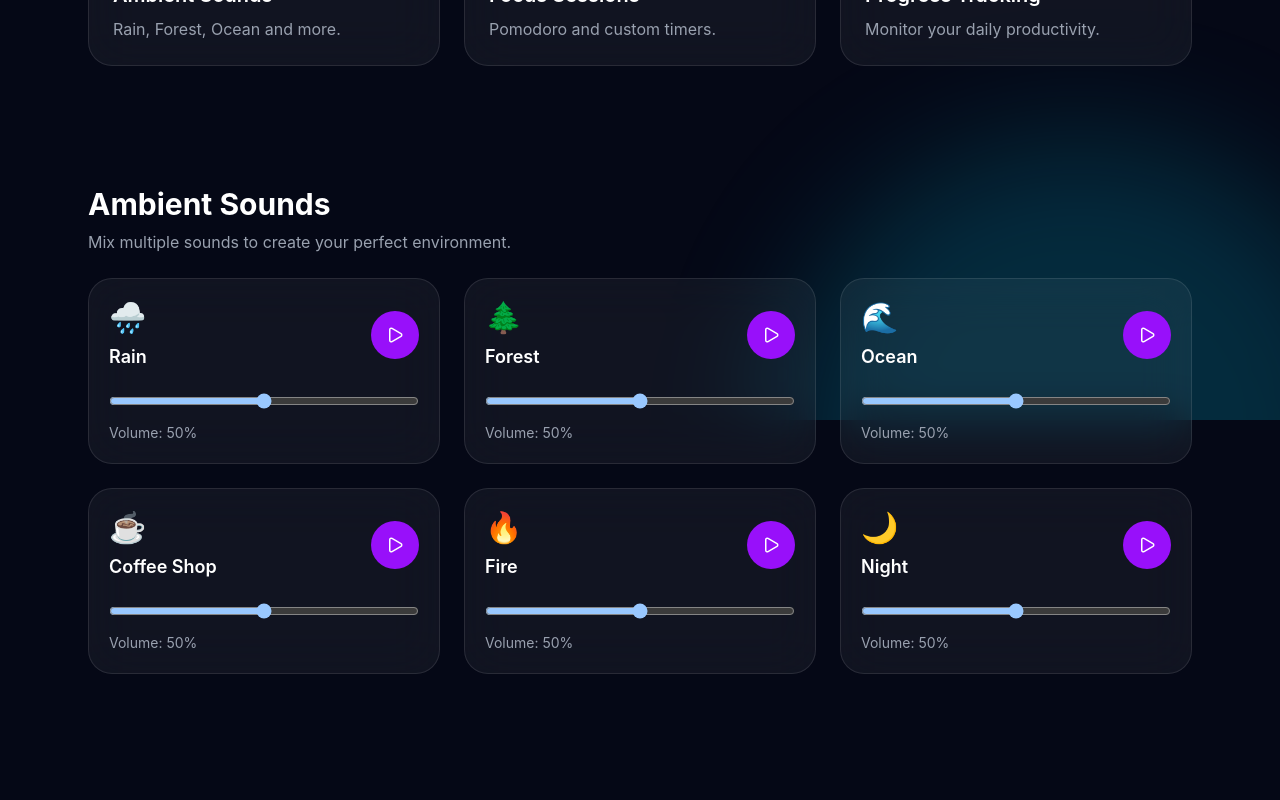
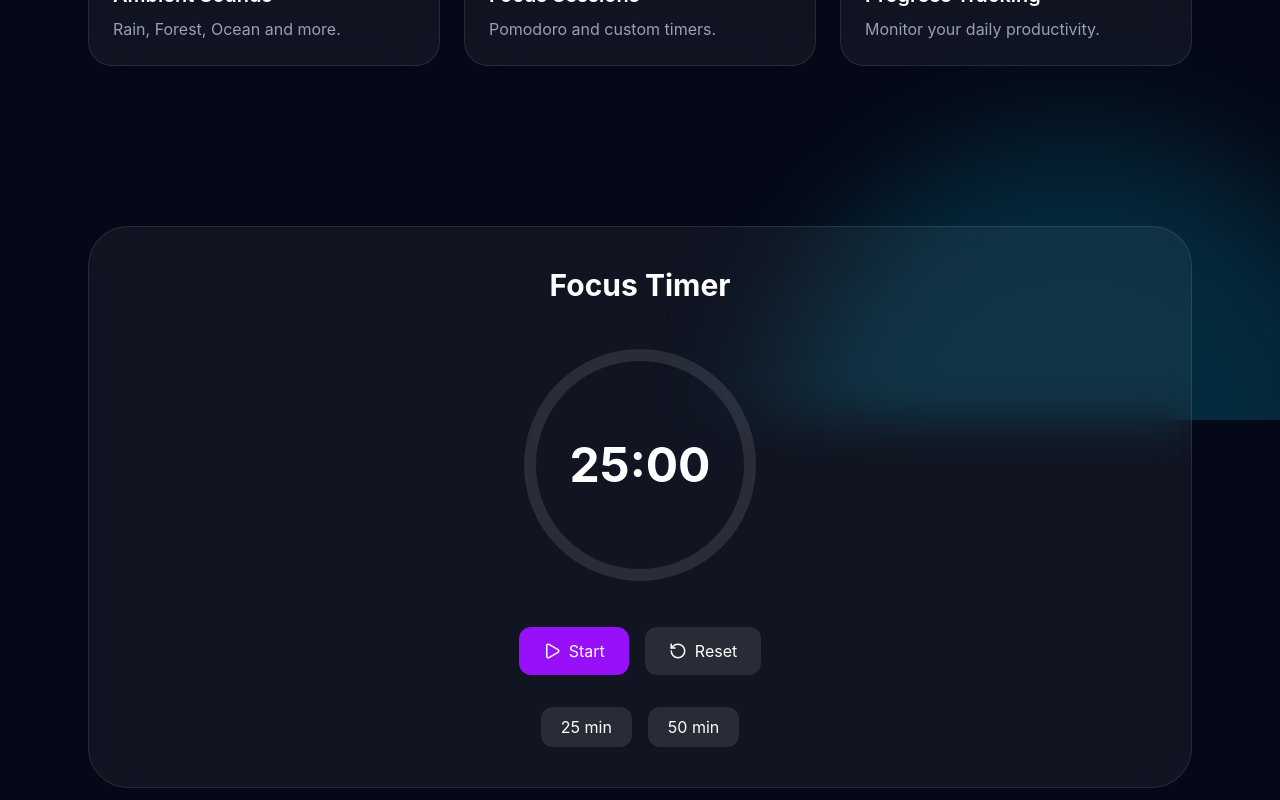
Before and after one commit to djabranemmd/ambient-focus-app, a React (Vite) app: page / in a window 1280 px wide. Shown: the part 380-1180 px from the top of the page. Before the commit the page ends 1134 px from the top, so only its background shows below. Built offline with nearby package versions, Linux system fonts and the light colour scheme.

Commit message:
Add focus timer system

```diff
--- a/src/components/timer/FocusTimer.jsx
+++ b/src/components/timer/FocusTimer.jsx
@@ -0,0 +1,255 @@
+import { useEffect, useState } from "react";
+import { Play, Pause, RotateCcw } from "lucide-react";
+
+const TWENTY_FIVE = 25 * 60;
+const FIFTY = 50 * 60;
+
+function FocusTimer() {
+  const [duration, setDuration] =
+    useState(TWENTY_FIVE);
+
+  const [timeLeft, setTimeLeft] =
+    useState(TWENTY_FIVE);
+
+  const [isRunning, setIsRunning] =
+    useState(false);
+
+  useEffect(() => {
+    let interval;
+
+    if (isRunning && timeLeft > 0) {
+      interval = setInterval(() => {
+        setTimeLeft(
+          (prev) => prev - 1
+        );
+      }, 1000);
+    }
+
+    if (timeLeft === 0) {
+      // eslint-disable-next-line react-hooks/set-state-in-effect
+      setIsRunning(false);
+
+      alert(
+        "Focus session completed 🎉"
+      );
+
+      // eslint-disable-next-line react-hooks/immutability
+      saveSession(duration);
+    }
+
+    return () =>
+      clearInterval(interval);
+  }, [
+    isRunning,
+    timeLeft,
+    duration,
+  ]);
+
+  const saveSession = (
+    sessionDuration
+  ) => {
+    const sessions =
+      JSON.parse(
+        localStorage.getItem(
+          "focusSessions"
+        )
+      ) || [];
+
+    sessions.push({
+      duration: sessionDuration,
+      date:
+        new Date().toISOString(),
+    });
+
+    localStorage.setItem(
+      "focusSessions",
+      JSON.stringify(sessions)
+    );
+  };
+
+  const formatTime = (seconds) => {
+    const mins = Math.floor(
+      seconds / 60
+    );
+
+    const secs = seconds % 60;
+
+    return `${String(mins).padStart(
+      2,
+      "0"
+    )}:${String(secs).padStart(
+      2,
+      "0"
+    )}`;
+  };
+
+  const resetTimer = () => {
+    setIsRunning(false);
+    setTimeLeft(duration);
+  };
+
+  const selectPreset = (
+    value
+  ) => {
+    setIsRunning(false);
+
+    setDuration(value);
+
+    setTimeLeft(value);
+  };
+
+  const progress =
+    ((duration - timeLeft) /
+      duration) *
+    100;
+
+  return (
+    <section className="max-w-6xl mx-auto px-6 mt-20">
+      <div
+        className="
+          bg-white/5
+          backdrop-blur-xl
+          border
+          border-white/10
+          rounded-[40px]
+          p-10
+          text-center
+        "
+      >
+        <h2 className="text-3xl font-bold">
+          Focus Timer
+        </h2>
+
+        <div className="mt-8 flex justify-center">
+          <div className="relative">
+            <svg
+              width="260"
+              height="260"
+            >
+              <circle
+                cx="130"
+                cy="130"
+                r="110"
+                stroke="rgba(255,255,255,0.1)"
+                strokeWidth="12"
+                fill="none"
+              />
+
+              <circle
+                cx="130"
+                cy="130"
+                r="110"
+                stroke="#8b5cf6"
+                strokeWidth="12"
+                fill="none"
+                strokeDasharray={
+                  691
+                }
+                strokeDashoffset={
+                  691 -
+                  (691 *
+                    progress) /
+                    100
+                }
+                transform="rotate(-90 130 130)"
+              />
+            </svg>
+
+            <div
+              className="
+                absolute
+                inset-0
+                flex
+                items-center
+                justify-center
+                text-5xl
+                font-bold
+              "
+            >
+              {formatTime(timeLeft)}
+            </div>
+          </div>
+        </div>
+
+        <div className="flex justify-center gap-4 mt-8">
+          <button
+            onClick={() =>
+              setIsRunning(
+                !isRunning
+              )
+            }
+            className="
+              flex
+              items-center
+              gap-2
+              bg-purple-600
+              px-6
+              py-3
+              rounded-xl
+            "
+          >
+            {isRunning ? (
+              <Pause size={18} />
+            ) : (
+              <Play size={18} />
+            )}
+
+            {isRunning
+              ? "Pause"
+              : "Start"}
+          </button>
+
+          <button
+            onClick={resetTimer}
+            className="
+              flex
+              items-center
+              gap-2
+              bg-white/10
+              px-6
+              py-3
+              rounded-xl
+            "
+          >
+            <RotateCcw size={18} />
+            Reset
+          </button>
+        </div>
+
+        <div className="flex justify-center gap-4 mt-8">
+          <button
+            onClick={() =>
+              selectPreset(
+                TWENTY_FIVE
+              )
+            }
+            className="
+              bg-white/10
+              px-5
+              py-2
+              rounded-xl
+            "
+          >
+            25 min
+          </button>
+
+          <button
+            onClick={() =>
+              selectPreset(FIFTY)
+            }
+            className="
+              bg-white/10
+              px-5
+              py-2
+              rounded-xl
+            "
+          >
+            50 min
+          </button>
+        </div>
+      </div>
+    </section>
+  );
+}
+
+export default FocusTimer;
--- a/src/pages/Home.jsx
+++ b/src/pages/Home.jsx
@@ -1,6 +1,7 @@
 import AuroraBackground from "../components/layout/AuroraBackground";
 import Hero from "../components/layout/Hero";
 import AudioMixer from "../components/audio/AudioMixer";
+import FocusTimer from "../components/timer/FocusTimer";
 
 function Home() {
   return (
@@ -10,6 +11,8 @@ function Home() {
       <main className="min-h-screen pb-20">
         <Hero />
 
+        <FocusTimer />
+
         <AudioMixer />
       </main>
     </>
```
